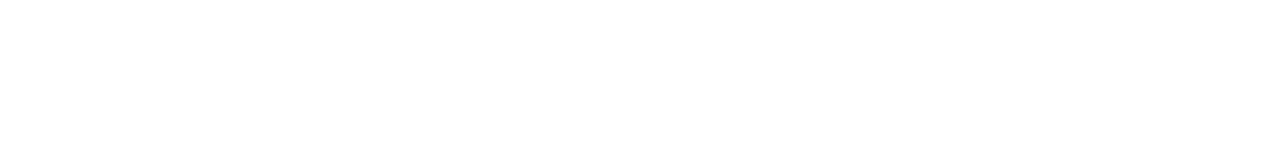
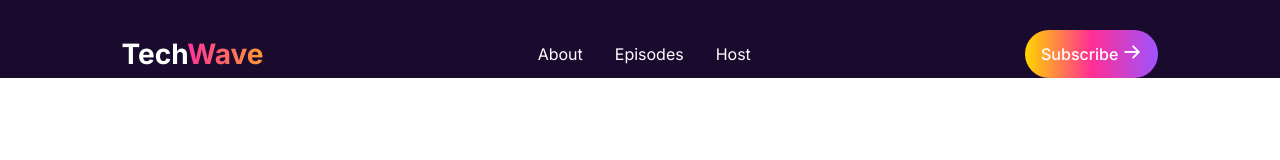
Before and after one commit to aniksarker1/assignment-02, a plain HTML site: page index.html in a window 1280 px wide. Drawn offline with Linux system fonts and the light colour scheme.

Commit message:
navmenu coding and design

```diff
--- a/index.html
+++ b/index.html
@@ -3,9 +3,33 @@
 <head>
     <meta charset="UTF-8">
     <meta name="viewport" content="width=device-width, initial-scale=1.0">
-    <title>Document</title>
+    <title>Assignment-02</title>
+    <link rel="preconnect" href="https://fonts.googleapis.com">
+<link rel="preconnect" href="https://fonts.gstatic.com" crossorigin>
+<link href="https://fonts.googleapis.com/css2?family=Inter:ital,opsz,wght@0,14..32,100..900;1,14..32,100..900&display=swap" rel="stylesheet">
+
+    <link rel="stylesheet" href="styles/style.css">
 </head>
-<body>
+<body class="font-inter">
+    <header>
+        <nav class="navbar">
+            <a href="#" class="logo">Tech<span class="gradient-text">Wave</span></a>
 
+            <ul class="menu">
+            <li><a href="">About</a></li>
+            <li><a href="">Episodes</a></li>
+            <li><a href="">Host</a></li>
+            </ul>
+            <a href="" class="btn-subscribe">
+                Subscribe <span class="arrow"> <img src="./assets/ArrowRight.png" alt=""></span> </a>
+
+        </nav>
+    </header>
+      <main>
+
+      </main>
+       <footer>
+
+       </footer>
 </body>
 </html>
--- /dev/null
+++ b/styles/style.css
@@ -0,0 +1,79 @@
+
+* {
+    margin: 0;
+    padding: 0;
+    box-sizing: border-box;
+}
+
+
+.font-inter {
+  font-family: "Inter", sans-serif;
+  font-optical-sizing: auto;
+}
+
+
+
+header {
+    background-color: #1A0B2E;
+    padding-top: 30px;
+    /* width: 100%;
+    position: sticky;
+    top: 0;
+    z-index: 1000; */
+}
+
+nav {
+    margin: 0 auto;
+    width: 81%;
+    max-width: 1600px;
+    display: flex;
+    justify-content: space-between;
+    align-items: center;
+
+}
+
+.logo {
+    font-size: 28px;
+    font-weight: 700;
+    color: white;
+    text-decoration: none;
+}
+
+.gradient-text {
+    background: linear-gradient(90deg, #FF3399 0%, #FF9933 100%);
+    -webkit-background-clip: text;
+    -webkit-text-fill-color: transparent;
+    background-clip: text;
+    color: transparent;
+
+}
+
+
+.menu {
+  display: flex;
+  gap: 32px;
+  list-style: none;
+  align-items: center;
+}
+
+.menu li a {
+    color: white;
+    font-size: 16px;
+    font-weight: 400;
+    text-decoration: none;
+}
+
+.btn-subscribe {
+
+   background: linear-gradient(90deg, #FFD700 0%, #FF2E93 50%, #9F53FF 100%);
+    color: white;
+    padding: 12px 16px;
+    border-radius: 30px;
+    font-weight: 500;
+    font-size: 16px;
+    text-decoration: none;
+    display: inline-flex;
+    align-items: center;
+    gap: 4px;
+
+}
```
Also changed, not shown: assets/ArrowRight.png (added).
